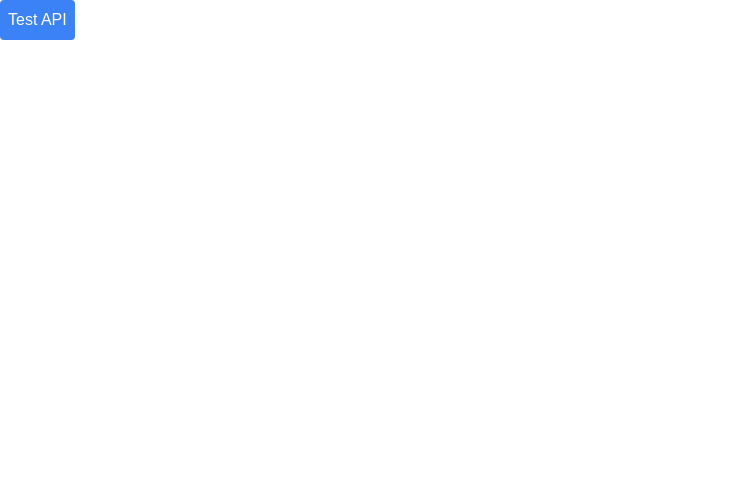
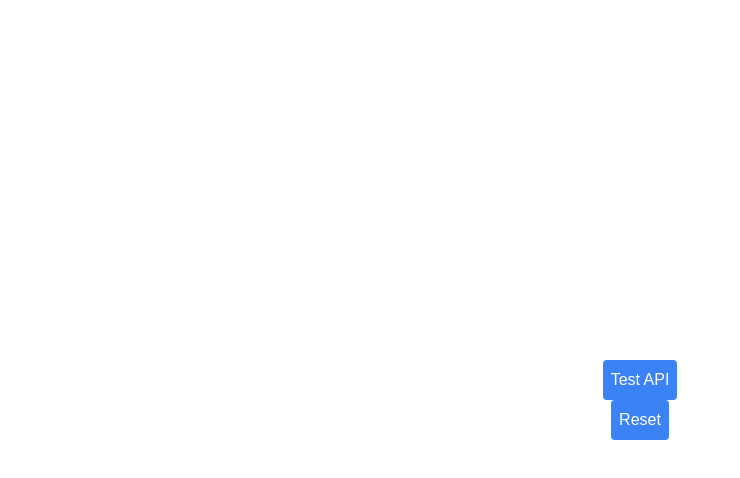
Before and after one commit to devingdaniels/blazetalk, a Next.js app in the folder frontend/: page / in a window 1280 px wide. Shown: the top 478 px of the page, without its empty margins (0-740 px from the left). Built offline with nearby package versions, Linux system fonts and the light colour scheme.

Commit message:
Testing API

```diff
--- a/frontend/src/app/page.tsx
+++ b/frontend/src/app/page.tsx
@@ -17,10 +17,15 @@ const Home: React.FC = () => {
 
   return (
     <>
-      <button onClick={handleClick} className="bg-blue-500 text-white p-2 rounded">
-        Test API
-      </button>
-      <h1>{message}</h1>
+      <div className="flex flex-col items-center justify-center h-screen">
+        <h1>{message}</h1>
+        <button onClick={handleClick} className="bg-blue-500 text-white p-2 rounded">
+          Test API
+        </button>
+        <button onClick={() => setMessage("")} className="bg-blue-500 text-white p-2 rounded">
+          Reset
+        </button>
+      </div>
     </>
   );
 };
```
